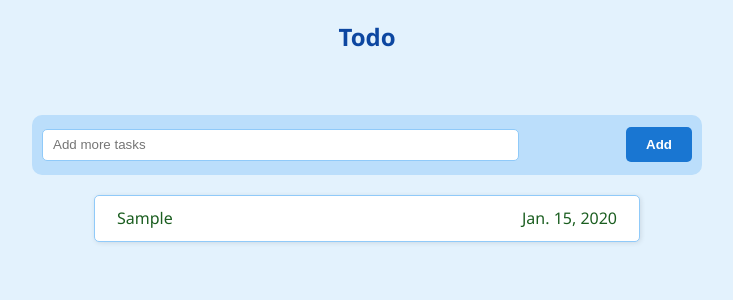
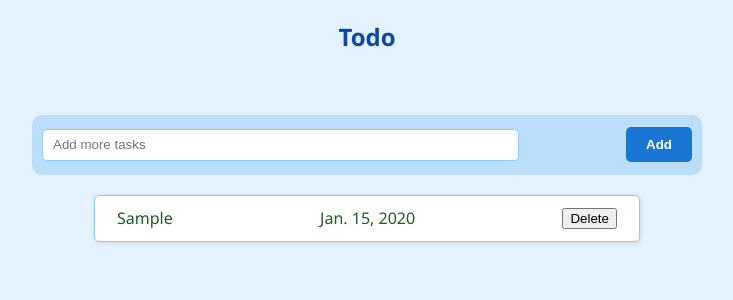
Before and after one commit to manojgowda593/django_projects, a Django app: page / in a window 1280 px wide. Shown: the top 300 px of the page, without its empty margins (273-1006 px from the left). Run offline with Django 4.2, Linux system fonts and the light colour scheme; tables that the repository leaves empty hold one stand-in row (values such as "Sample post").

Commit message:
Delete button UI

```diff
--- a/todo/todoapp/templates/home.html
+++ b/todo/todoapp/templates/home.html
@@ -72,6 +72,10 @@ h2 {
     background-color: #0d47a1;
 }
 
+#delete {
+    display: flex;
+
+}
 </style>
 
 
@@ -88,6 +92,10 @@ h2 {
     {% for todo in todos %}
     <div id='content'>
         <div id='task'> {{ todo.task }} </div> <div id='date'> {{ todo.date }}</div>
+        <form id='delete' method='POST' action="{% url 'delete' todo.id %}">
+            {% csrf_token %}
+            <button type='submit'>Delete</button>
+        </form>
     </div>
     {% endfor %}
 
```
